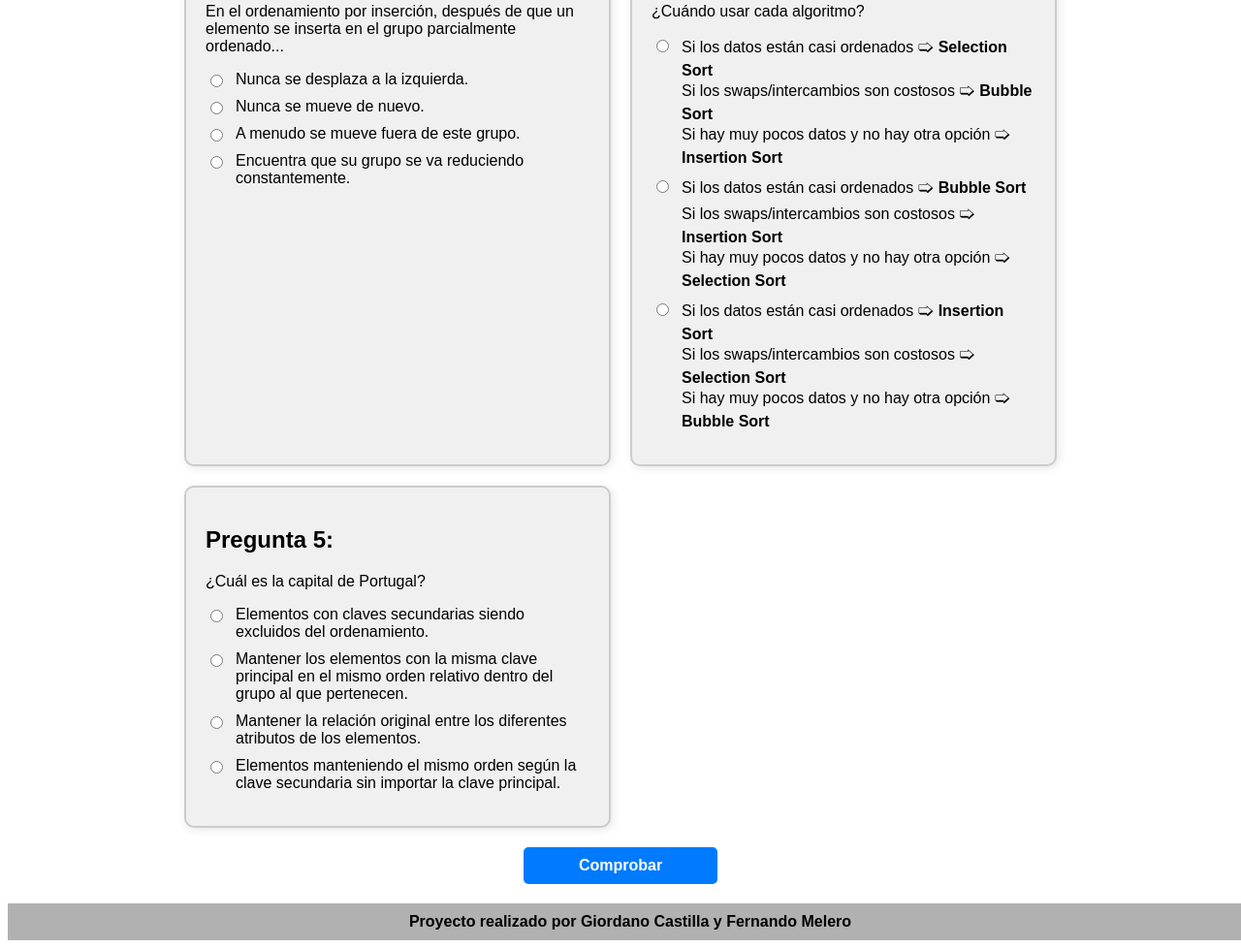
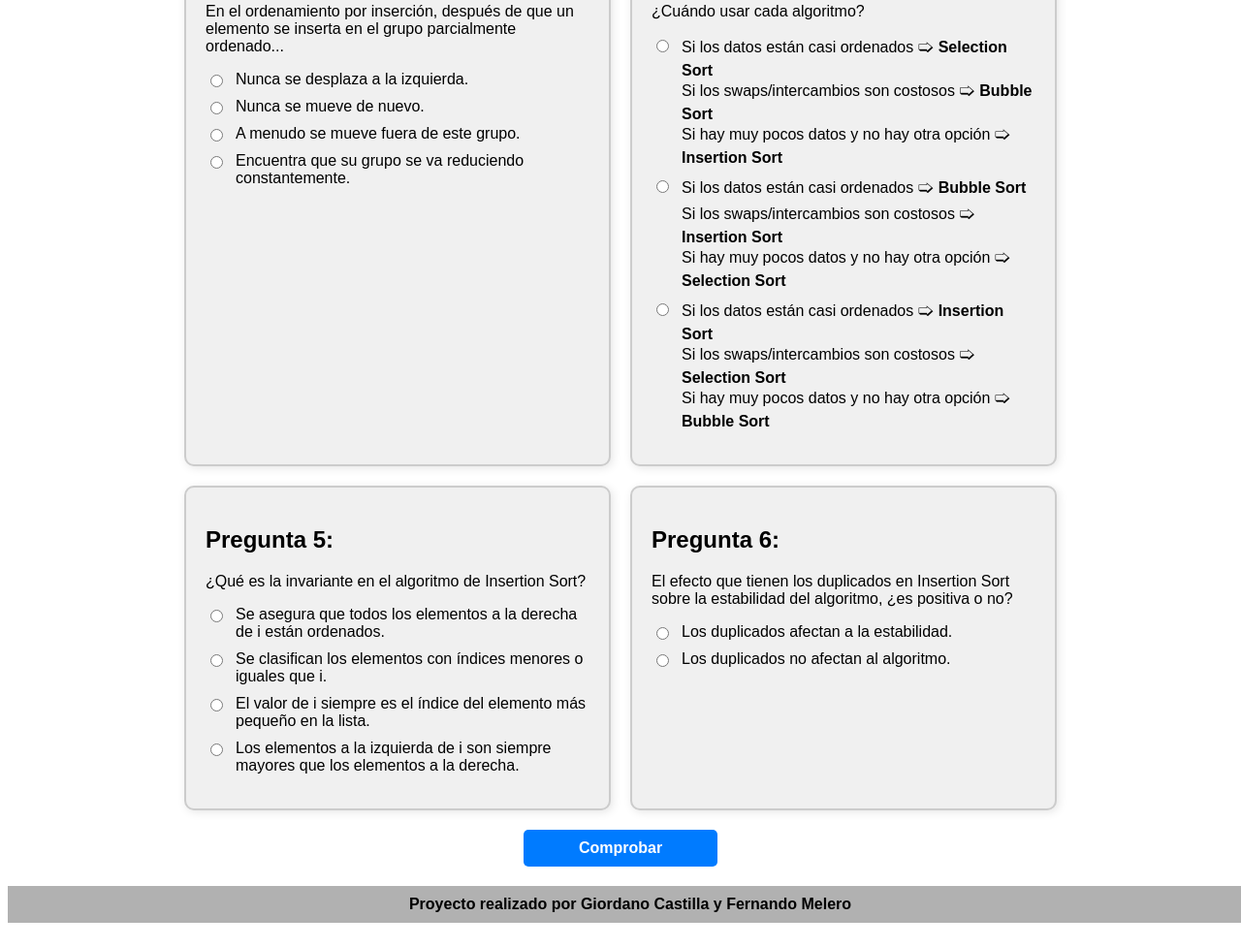
Before and after one commit to FerMelero/InsertionSortTrabajo, a plain HTML site: page index.html in a window 1280 px wide. Shown: the part 624-1602 px from the top of the page at 97% size. Drawn offline with Linux system fonts and the light colour scheme.

Commit message:
Modificados el HTML y JS con 2 preguntas más

```diff
--- a/index.html
+++ b/index.html
@@ -225,32 +225,53 @@
 <!-- Pregunta 5 -->
 <div class="question-container">
     <h2>Pregunta 5:</h2>
-            <p>¿Cuál es la capital de Portugal?</p>
+    <p>¿Qué es la invariante en el algoritmo de Insertion Sort?</p>
     <button id="infoBtn5" class="info-btn" style="display: none;" onclick="toggleInfo(5)">Explicación</button>
-            <p id="info5" style="display: none;">Lisboa es la capital de Portugal desde 1255.</p>
+    <p id="info5" style="display: none;">El invariante en Selection Sort es que los elementos con índices menores o iguales que i están ordenados.</p>
     <form id="quizForm5">
         <div>
             <input type="radio" name="respuesta5" value="p5_1" id="p5_1">
-                    <label for="p5_1">Elementos con claves secundarias siendo excluidos del ordenamiento.</label>
+            <label for="p5_1">Se asegura que todos los elementos a la derecha de i están ordenados.</label>
         </div>
 
         <div>
             <input type="radio" name="respuesta5" value="p5_2" id="p5_2">
-                    <label for="p5_2">Mantener los elementos con la misma clave principal en el mismo orden relativo dentro del grupo al que pertenecen.</label>
+            <label for="p5_2">Se clasifican los elementos con índices menores o iguales que i.</label>
         </div>
 
         <div>
             <input type="radio" name="respuesta5" value="p5_3" id="p5_3">
-                    <label for="p5_3">Mantener la relación original entre los diferentes atributos de los elementos.</label>
+            <label for="p5_3">El valor de i siempre es el índice del elemento más pequeño en la lista.</label>
         </div>
 
         <div>
             <input type="radio" name="respuesta5" value="p5_4" id="p5_4">
-                    <label for="p5_4">Elementos manteniendo el mismo orden según la clave secundaria sin importar la clave principal.</label>
+            <label for="p5_4">Los elementos a la izquierda de i son siempre mayores que los elementos a la derecha.</label>
         </div>
     </form>
     <div id="resultado5" class="resultado"></div>
 </div>
+
+<!-- Pregunta 6 -->
+<div class="question-container">
+    <h2>Pregunta 6:</h2>
+    <p>El efecto que tienen los duplicados en Insertion Sort sobre la estabilidad del algoritmo, ¿es positiva o no?</p>
+    <button id="infoBtn6" class="info-btn" style="display: none;" onclick="toggleInfo(6)">Explicación</button>
+    <p id="info6" style="display: none;">Los duplicados no afectan al algoritmo, ya que Insertion Sort es un algoritmo estable.</p>
+    <form id="quizForm6">
+        <div>
+            <input type="radio" name="respuesta6" value="p6_1" id="p6_1">
+            <label for="p6_1">Los duplicados afectan a la estabilidad.</label>
+        </div>
+
+        <div>
+            <input type="radio" name="respuesta6" value="p6_2" id="p6_2">
+            <label for="p6_2">Los duplicados no afectan al algoritmo.</label>
+        </div>
+    </form>
+    <div id="resultado6" class="resultado"></div>
+</div>
+
     </div>
 
     <button id="comprobarBtn" onclick="verificarRespuestas()">Comprobar</button>
--- a/main.js
+++ b/main.js
@@ -4,13 +4,14 @@ function verificarRespuestas() {
         "respuesta2": "p2_2",
         "respuesta3": "p3_1",
         "respuesta4": "p4_3",
-        "respuesta5": "p5_2"
+        "respuesta5": "p5_2",
+        "respuesta6": "p6_2"
     };
 
     let todasRespondidas = true;
 
     // Verificar si todas las preguntas han sido respondidas
-    for (let i = 1; i <= 5; i++) {
+    for (let i = 1; i <= 6; i++) {  // Cambiar el límite a 6 para incluir las nuevas preguntas
         let opciones = document.getElementsByName("respuesta" + i);
         let respondida = false;
 
@@ -33,7 +34,7 @@ function verificarRespuestas() {
     }
 
     // Evaluar respuestas
-    for (let i = 1; i <= 5; i++) {
+    for (let i = 1; i <= 6; i++) {  // Cambiar el límite a 6 para incluir las nuevas preguntas
         let opciones = document.getElementsByName("respuesta" + i);
         let respuestaCorrecta = respuestasCorrectas["respuesta" + i];
         let respuestaUsuario = "";
@@ -76,8 +77,6 @@ function verificarRespuestas() {
     }
 }
 
-
-
 function toggleInfo(preguntaId) {
     const info = document.getElementById(`info${preguntaId}`);
     // Alternar la visibilidad del texto
```
Lines whose indentation alone changed are shown as unchanged.
